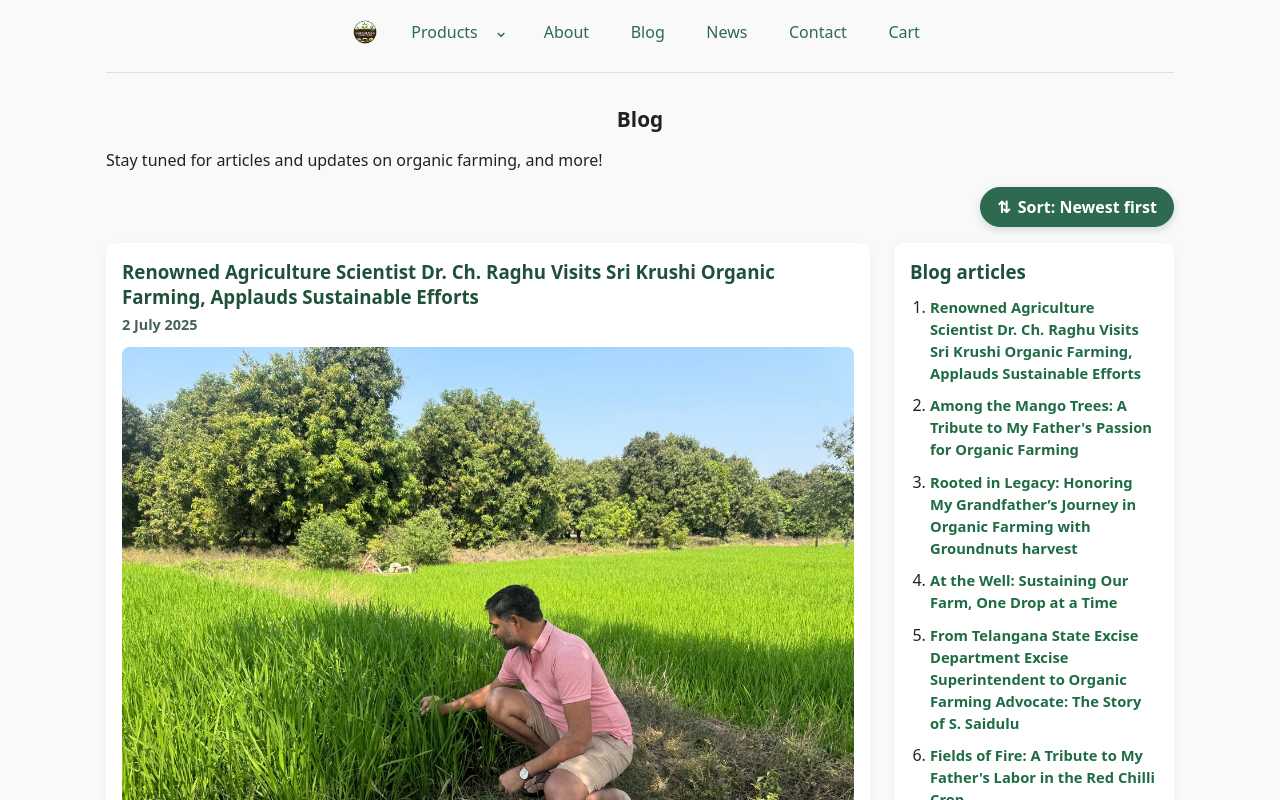
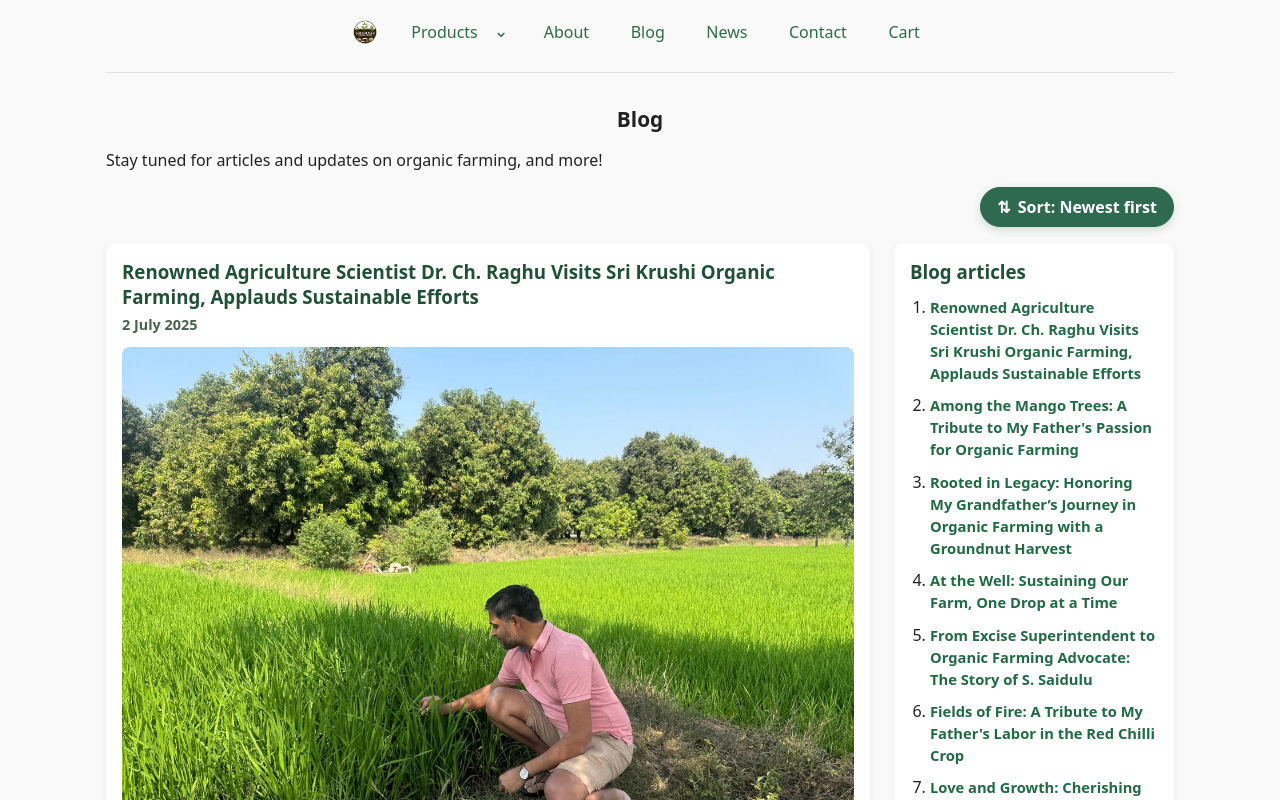
Before and after one commit to SriKrushiArganicFarming/srikrushiarganicfarming.github.io, a React (Vite) app: page /blog in a window 1280 px wide. Shown: the top 800 px of the page. Built offline with nearby package versions, Linux system fonts and the light colour scheme.

Commit message:
fix: update footer copyright year and improve article titles and content for clarity

```diff
--- a/src/App.tsx
+++ b/src/App.tsx
@@ -188,7 +188,7 @@ function App() {
         <footer className="footer">
           <div className="footer-content">
             <div className="footer-title">
-              &copy; {new Date().getFullYear()} SRI KRUSHI ORGANIC FARMING
+              &copy; 2005 - {new Date().getFullYear()} SRI KRUSHI ORGANIC FARMING
             </div>
             <div className="footer-links">
               <Link to="/privacy-policy">Privacy Policy</Link>
--- a/src/Blog.tsx
+++ b/src/Blog.tsx
@@ -39,15 +39,15 @@ const blogArticles: BlogArticle[] = [
     "date": "2018-09-15",
     image: grandFatherWalking,
     alt: 'Grandfather walking',
-    "content": "Ch. Pichaiah is a retired former secretary of the RTC Employees Union and TSRTC (Telangana State Road Transport Corporation) employee. Originally from Agraharam village in Telangana, India. He dedicated over 30 years as a bus driver before returning to his agricultural roots.\n\nWith over 40 years of experience in organic farming, Pichaiah is the founder of Sri Krushi Organic Farming. His passion for sustainable agriculture and deep knowledge of organic practices have been key to the venture’s success.\n\nHe is actively involved in all aspects of the business from managing orders and delivering products to addressing customer queries. Committed to quality and community.\n\nHe is also focused on promoting organic farming and educating young farmers and consumers about its long-term benefits."
+    "content": "Ch. Pichaiah is a retired secretary of the RTC Employees Union and a former employee of TSRTC (Telangana State Road Transport Corporation). Originally from Agraharam village in Telangana, India, he dedicated over 30 years to working as a bus driver before returning to his agricultural roots.\n\nWith over 40 years of experience in organic farming, Pichaiah is the founder of Sri Krushi Organic Farming. His passion for sustainable agriculture and deep knowledge of organic practices have been key to the venture’s success.\n\nHe is actively involved in all aspects of the business, from managing orders and delivering products to addressing customer queries. He is committed to quality and community.\n\nHe also focuses on promoting organic farming and educating young farmers and consumers about its long-term benefits."
   },
   {
     "id": 2,
-    "title": "From Telangana State Excise Department Excise Superintendent to Organic Farming Advocate: The Story of S. Saidulu",
+    "title": "From Excise Superintendent to Organic Farming Advocate: The Story of S. Saidulu",
     "date": "2021-04-09",
     image: dadInFrontOfMangoTreesOne,
     alt: 'Dad in front of mango trees',
-    "content": "S.Saidulu is a retired Excise Superintendent of the TSED (Telangana State Excise Department). Originally from Perka Kondaram Village in Telangana, India. He is passionate about organic farming and has been a driving force behind our family's agricultural practices.\n\nHe learnt farming practices at a very young age working with Late Sri. S.Lingaiah. As the eldest son of Late Sri. S.Lingaiah, he has always been deeply connected to our land and its traditions.\n\nA very proud moment for S.Saidulu, standing amidst our flourishing mango trees, which he has nurtured with love and care.\n\nDiscovering new techniques and methods to enhance our farming practices is a continuous journey for him. He is always eager to learn and adapt.\n\nHis ambition to cultivate organic farming practices that respect the environment and promote biodiversity is unwavering.\n\nHis commitment to organic farming continues to inspire us every day."
+    "content": "S. Saidulu is a retired Excise Superintendent with the TSED (Telangana State Excise Department). Originally from Perka Kondaram village in Telangana, India, he is passionate about organic farming and has been a driving force behind our family's agricultural practices.\n\nHe learned farming practices at a very young age while working with the late Sri. S. Lingaiah. As the eldest son of the late Sri. S. Lingaiah, he has always been deeply connected to our land and its traditions.\n\nThis is a proud moment for S. Saidulu, standing amidst our flourishing mango trees, which he has nurtured with love and care.\n\nDiscovering new techniques and methods to enhance our farming practices is a continuous journey for him. He is always eager to learn and adapt.\n\nHis ambition to cultivate organic farming practices that respect the environment and promote biodiversity is unwavering.\n\nHis commitment to organic farming continues to inspire us every day."
   },
   {
     "id": 3,
@@ -71,7 +71,7 @@ const blogArticles: BlogArticle[] = [
     "date": "2021-04-04",
     image: dadInFrontOfRedChilliCrop,
     alt: 'Dad in front of red chilli crop',
-    "content": "My dad proudly showcasing our vibrant red chilli crop a fiery symbol of the hard work, care, and commitment he pours into every harvest. His dedication to organic farming shines through in the rich color, flavor, and quality of our produce."
+    "content": "My dad proudly showcases our vibrant red chilli crop, a fiery symbol of the hard work, care, and commitment he pours into every harvest. His dedication to organic farming shines through in the rich color, flavor, and quality of our produce."
   },
   {
     "id": 6,
@@ -79,7 +79,7 @@ const blogArticles: BlogArticle[] = [
     "date": "2021-01-06",
     image: grandFatherInFrontOfMangoTrees,
     alt: 'Grandfather in front of mango trees',
-    "content": "My grandfather, a pillar of strength and wisdom, standing tall in front of our mango trees. His dedication to organic farming has inspired us all to embrace sustainable practices."
+    "content": "My grandfather, a pillar of strength and wisdom, stands tall in front of our mango trees. His dedication to organic farming has inspired us all to embrace sustainable practices."
   },
   {
     "id": 7,
@@ -87,11 +87,11 @@ const blogArticles: BlogArticle[] = [
     "date": "2021-07-11",
     image: dadInFrontOfWaterWell,
     alt: 'Dad in front of water well',
-    "content": "My dad by the water well a vital lifeline for our farm. His dedication ensures we uphold sustainable practices while carefully nurturing every crop we grow."
+    "content": "My dad stands by the water well, a vital lifeline for our farm. His dedication ensures we uphold sustainable practices while carefully nurturing every crop we grow."
   },
   {
     "id": 8,
-    "title": "Rooted in Legacy: Honoring My Grandfather’s Journey in Organic Farming with Groundnuts harvest",
+    "title": "Rooted in Legacy: Honoring My Grandfather’s Journey in Organic Farming with a Groundnut Harvest",
     "date": "2022-04-09",
     images: [
       grandFatherWithGroundNutsOne,
@@ -130,7 +130,7 @@ const blogArticles: BlogArticle[] = [
       agricultureScientistEight
     ],
     alt: 'Dr. Ch. Raghu visiting Sri Krushi Organic Farming',
-    "content": "Renowned agricultural scientist Dr. Ch. Raghu son of Ch. Pichaiah is based in Germany. He is our guest at Sri Krushi Organic Farming and appreciated our farm’s dedication to follow sustainable and organic farming methods. During his visit, he observed the soil health initiatives and eco-friendly cultivation methods implemented by the team. He commended the farm’s efforts in promoting chemical-free agriculture and preserving traditional farming knowledge of Telangana, India.\n\nDr. Raghu’s feedback highlighted the farm’s role in following environmental health, farmer well-being and food safety. This visit not only strengthened our commitment to organic practices but also inspired us to continue our journey towards sustainable agriculture.\n\nWe are grateful for his visit and support, which motivates us to keep pushing the boundaries of organic farming."
+    "content": "Renowned agricultural scientist Dr. Ch. Raghu, son of Ch. Pichaiah, is based in Germany. During his visit to Sri Krushi Organic Farming, he praised our farm’s dedication to sustainable and organic farming methods. He observed the team’s soil-health initiatives and eco-friendly cultivation methods, and commended the farm’s efforts to promote chemical-free agriculture and preserve Telangana’s traditional farming knowledge.\n\nDr. Raghu’s feedback highlighted the farm’s role in supporting environmental health, farmer well-being, and food safety. This visit not only strengthened our commitment to organic practices but also inspired us to continue our journey towards sustainable agriculture.\n\nWe are grateful for his visit and support, which motivate us to keep pushing the boundaries of organic farming."
   }
 ];
 
--- a/src/News.tsx
+++ b/src/News.tsx
@@ -18,15 +18,15 @@ type NewsArticle = {
 const newsArticles: NewsArticle[] = [
   {
     "id": 1,
-    "title": "Grandfather and Grandmother Donating Food Supplies to Workers During Covid",
+    "title": "Grandfather and Grandmother Donating Food Supplies to Workers During COVID-19",
     "date": "2021-06-08",
     image: grandFatherAndGrandMotherDonatingFoodSuppliesToWorkersDuringCovid,
-    alt: 'Grandfather and Grandmother donating food supplies to workers during Covid',
-    "content": "During the challenging times of the Covid pandemic, my grandfather Ch. Pichaiah and grandmother Ch. Achamma took the initiative to donate food supplies to workers in need. Their selfless act of kindness exemplifies the spirit of community and support that we cherish."
+    alt: 'Grandfather and grandmother donating food supplies to workers during COVID-19',
+    "content": "During the challenging times of the COVID-19 pandemic, my grandfather, Ch. Pichaiah, and grandmother, Ch. Achamma, took the initiative to donate food supplies to workers in need. Their selfless act of kindness exemplifies the spirit of community and support that we cherish."
   },
   {
     "id": 2,
-    "title": "Grandfather Ch. Pichaiah Educating Young Farmers and making them aware of the initiatives from the Government for Sustainable Fish Farming",
+    "title": "Grandfather Ch. Pichaiah Educating Young Farmers About Government Initiatives for Sustainable Fish Farming",
     "date": "2022-05-20",
     images: [
       grandFatherWorkIsAppreciatedInPressForEducatingOnFishFarmingOne,
@@ -36,7 +36,7 @@ const newsArticles: NewsArticle[] = [
       grandFatherWorkIsAppreciatedInPressForEducatingOnFishFarmingFive
     ],
     alt: 'Grandfather\'s work appreciated in press for educating on fish farming',
-    "content": "My grandfather Ch. Pichaiah's dedication to educating young farmers and creating awareness about sustainable fish farming practices has been recognized in the press. His efforts to promote eco-friendly farming techniques are making a significant impact in the young farmers community."
+    "content": "My grandfather Ch. Pichaiah's dedication to educating young farmers and raising awareness of sustainable fish-farming practices has been recognized in the press. His efforts to promote eco-friendly farming techniques are making a significant impact on the young farming community."
   }
 ];
 
```
Also changed, not shown: 2 other files (tests, documents, lock files or other folders).
